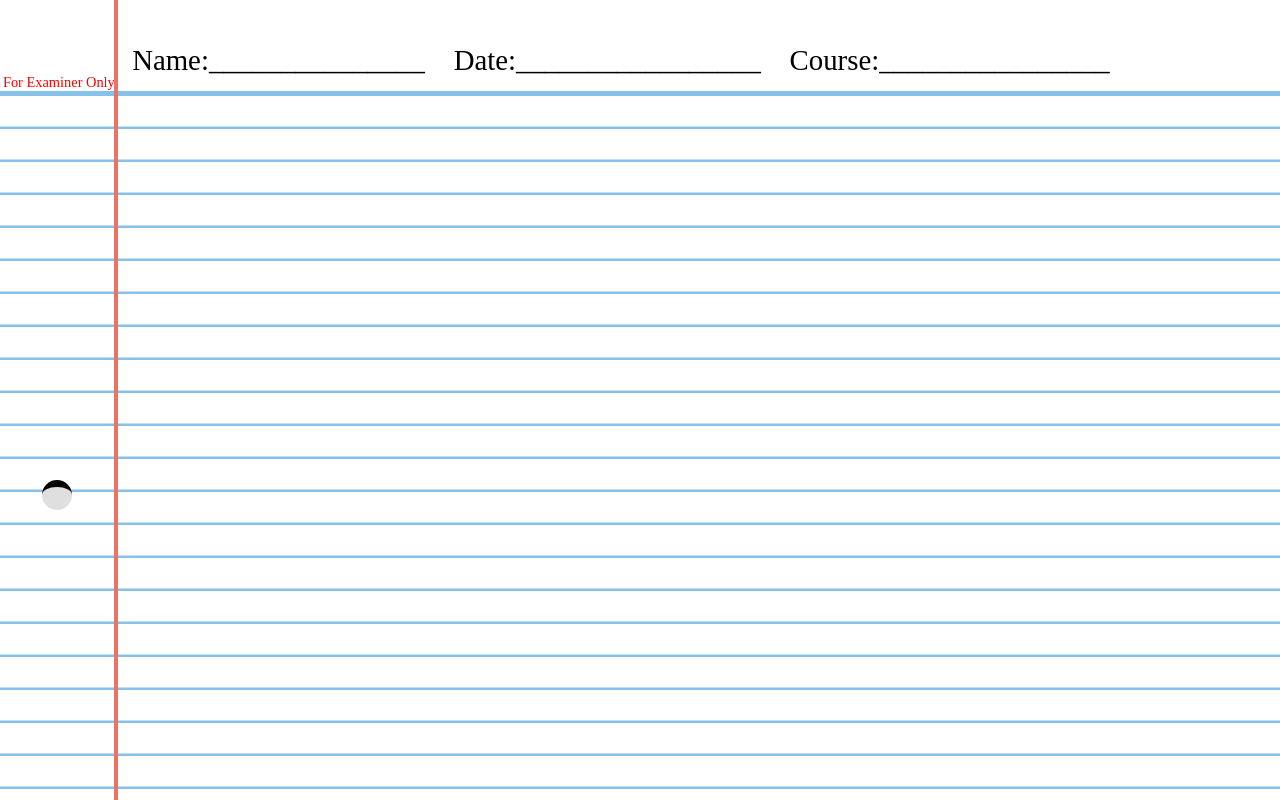
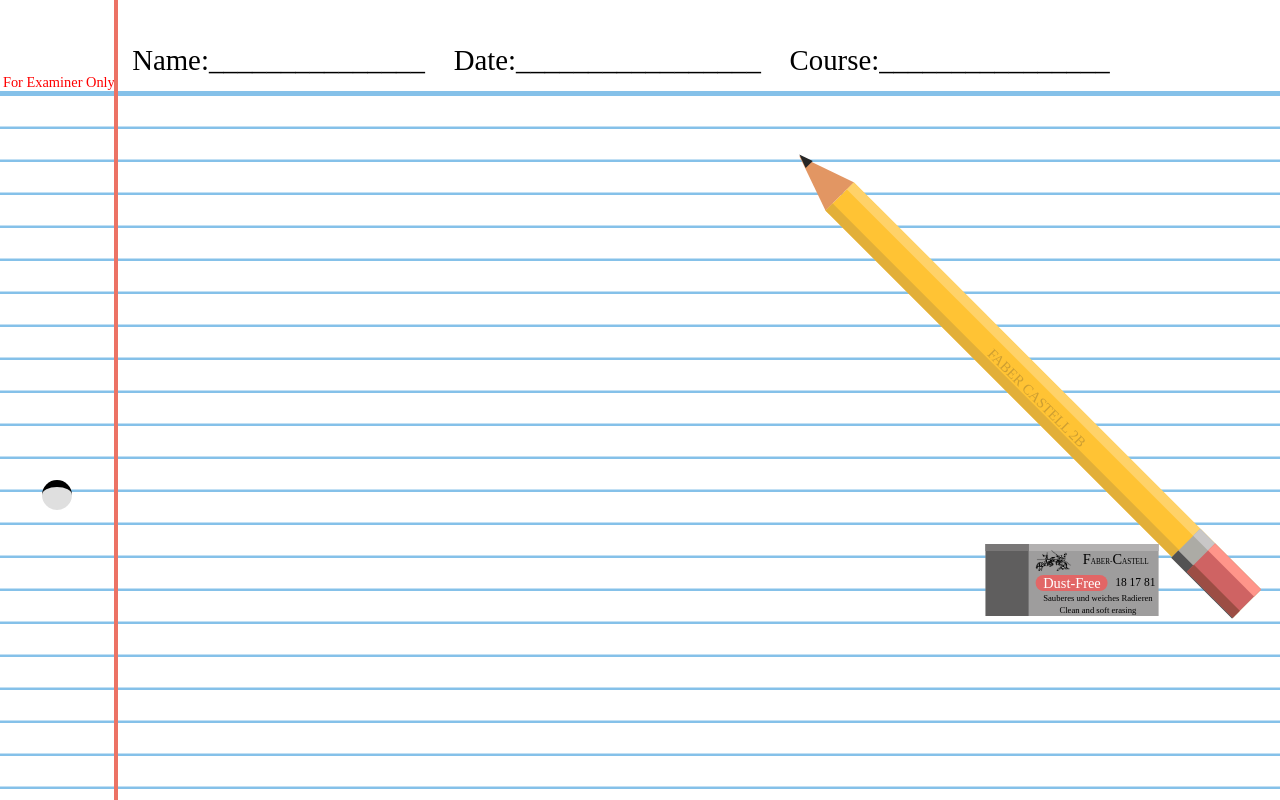
Before and after one commit to yangjie500/Calculator, a plain HTML site: page index.html in a window 1280 px wide. Drawn offline with Linux system fonts and the light colour scheme.

Commit message:
Background Done

```diff
--- a/index.html
+++ b/index.html
@@ -16,5 +16,20 @@
             <div class="ruled-paper__margin"></div>
         </div>
 
+        <div class="center">
+            <div class="pencil">
+                <p>FABER CASTELL 2B</p>
+                <div class="top"></div>
+            </div>
+        </div>
+        <div class="eraser-container">
+            <div class="eraser">
+                <img src="images/brand.png">
+                <p class="eraser-brand"><span>F</span>ABER-<span>C</span>ASTELL</p>
+                <p class="red">Dust-Free</p>
+                <p class="word">Sauberes und weiches Radieren</p>
+                <p class="word">Clean and soft erasing</p>
+            </div>
+        </div>
     </body>
 </html>
--- a/styles.css
+++ b/styles.css
@@ -64,3 +64,142 @@ body {
     content: "";
 
 }
+
+.center {
+    position: absolute;
+    left: 50%;
+    top: 50%;
+    transform: translate(20%, -50%)
+                rotateZ(45deg);
+}
+
+.pencil {
+    box-sizing: content-box;
+    background-color: #ffc334;
+    height: 1.4em;
+    width: 40em;
+    border-top: 0.7em solid #ffd269;
+    border-bottom: 0.7em solid #e2af38;
+}
+
+.pencil > p {
+    margin: 5px auto 5px auto;
+    width: 10em;
+    color: #ce9f32
+}
+
+.pencil::before {
+    content: "";
+    position: absolute;
+    border-width: 1.4em 4.0em 1.4em 0.1em;
+    border-style: solid;
+    border-color: transparent #e29663 transparent transparent;
+    left: -10%;
+    top: -0.8%;
+}
+
+.pencil::after {
+    content: "";
+    position: absolute;
+    border-width: 0.4em 1.0em 0.4em 0.1em;
+    border-style: solid;
+    border-color: transparent #262626 transparent transparent;
+    left: -10.2%;
+    top: 35%;
+}
+
+.top {
+    position: absolute;
+    box-sizing: content-box;
+    background-color: #acaba7fd;
+    height: 1.4em;
+    width: 6em;
+    right: 0%;
+    top: 1%;
+    border-top: 0.7em solid rgb(201, 199, 199);
+    border-bottom: 0.7em solid rgb(83, 83, 83);
+}
+
+.top::after {
+    content: "";
+    position: absolute;
+    height: 1.4em;
+    width: 4.5em;
+    right: 0%;
+    top: -50%;
+    background-color: hsl(0, 53%, 60%);
+    border-top: 0.7em solid hsl(6, 100%, 77%);
+    border-bottom: 0.7em solid hsl(6, 39%, 44%);
+}
+
+.eraser-container {
+    position: absolute;
+    left: 50%;
+    top: 50%;
+    transform: translate(200%, 200%);
+}
+
+.eraser {
+    width: 12em;
+    height: 5em;
+    background-color: rgb(158, 157, 157);
+    border-top: 0.5em solid rgb(179, 177, 177);
+}
+
+.eraser > img {
+    position: absolute;
+    top: -7%;
+    margin-left: 3.2em;
+    height: 3em;
+    width: 3em;
+}
+.eraser-brand {
+    width: 10em;
+    margin: 0 0.5em 1em auto;
+    font-size: 0.5em;
+}
+
+.eraser-brand > span {
+    font-size: 1rem;
+}
+
+.red {
+    background-color: rgb(226, 102, 102);
+    color: white;
+    width: 5em;
+    margin: 0.2em auto 0 auto;
+    text-align: center;
+    border-radius: 50px 50px;
+}
+
+.red::after {
+    position: absolute;
+    text-indent: 1em;
+    overflow: hidden;
+    content: "18 17 81";
+    color: black;
+    font-size: 0.8em;
+    width: 5em;
+    margin-top: 0.1em;
+}
+
+.eraser::before {
+    content: "";
+    position: absolute;
+    left: 0%;
+    top: 0;
+    width: 3em;
+    height: 5em;
+    background-color: rgb(95, 94, 94);
+    border-top: 0.5em solid rgb(121, 119, 119);
+}
+
+.word {
+    margin-top: 0.3em;
+    margin-bottom: 0;
+    font-size: .6em;
+    margin-left: auto;
+    margin-right: 0.5em;
+    width: 13em;
+    text-align: center;
+}
```
Also changed, not shown: images/brand.png (added).
